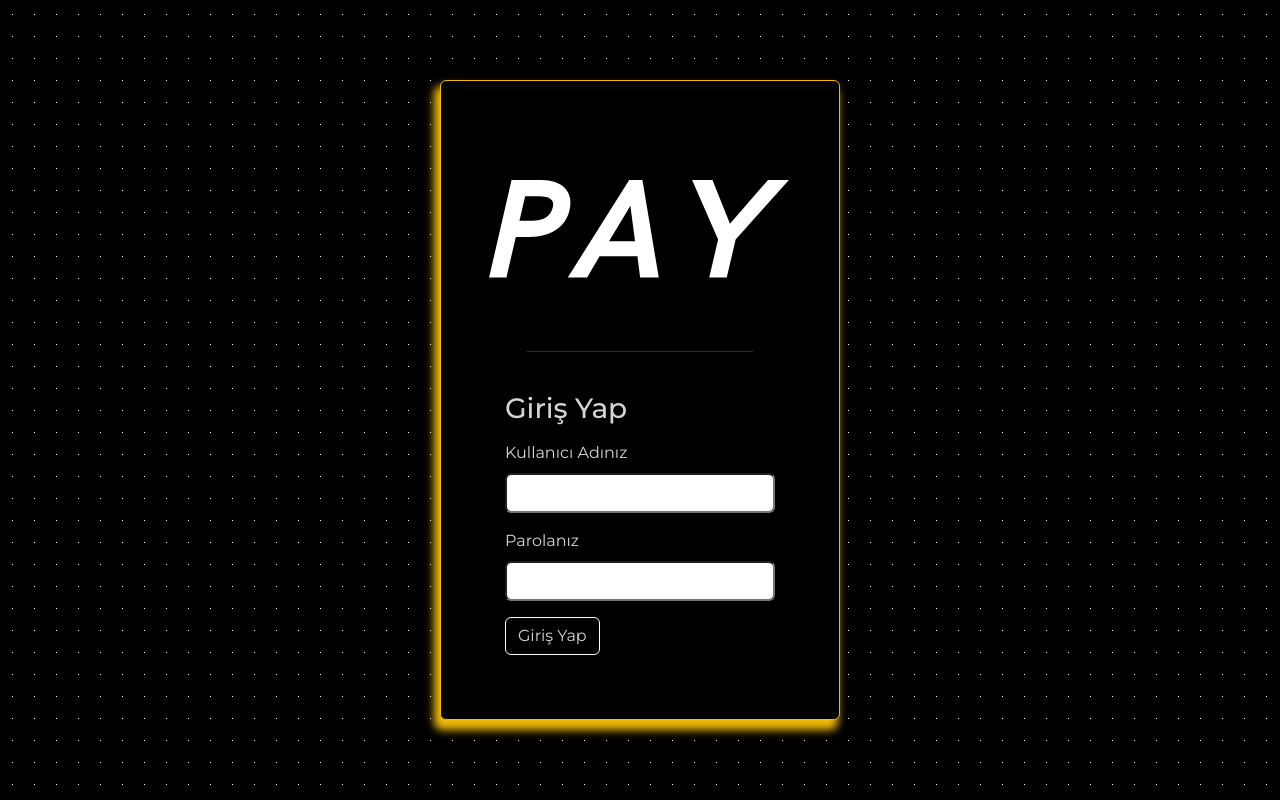
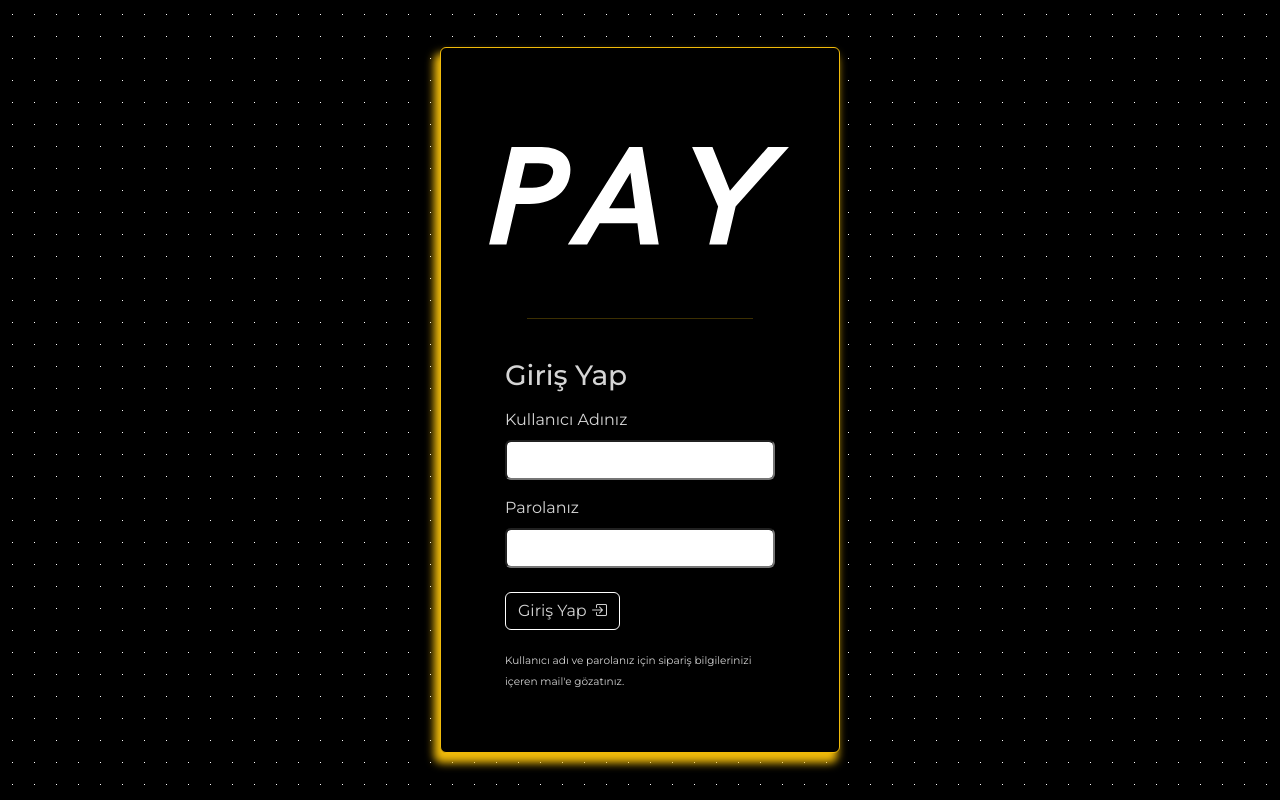
Before and after one commit to velitahaboyar/pay-app, a React (Vite) app in the folder pay-panel/: page / in a window 1280 px wide. Built offline with nearby package versions, Linux system fonts and the light colour scheme.

Commit message:
icons added to login button and sidebar links

```diff
--- a/pay-panel/src/Login.jsx
+++ b/pay-panel/src/Login.jsx
@@ -25,7 +25,10 @@ function Login({ setIsAuthenticated }) {
   return (
     <div className="d-flex justify-content-center align-items-center min-vh-100">
       <div className="row w-100 justify-content-center">
-        <div className="card border-tertiary bg-primary shadow-custom-3 p-5 col-xl-4 col-xxl-3 col-lg-6 col-md-8 col-sm-2" style={{ maxWidth: "400px", minWidth: "300px" }}>
+        <div
+          className="card border-tertiary bg-primary shadow-custom-3 p-5 col-xl-4 col-xxl-3 col-lg-6 col-md-8 col-sm-2"
+          style={{ maxWidth: "400px", minWidth: "300px" }}
+        >
           <div className="my-4">
             <img
               src="/paylogoyeni.svg"
@@ -66,7 +69,7 @@ function Login({ setIsAuthenticated }) {
                 >
                   Parolanız
                 </label>
-                <div className="d-flex justify-content-center">
+                <div className="d-flex justify-content-center mb-2">
                   <input
                     type="password"
                     className="form-control "
@@ -75,12 +78,24 @@ function Login({ setIsAuthenticated }) {
                 </div>
               </div>
             </form>
-            <button
-              className="btn btn-outline-quaternary"
-              onClick={handleLogin}
+            <div className="mb-3">
+              <button
+                className="btn btn-outline-quaternary"
+                onClick={handleLogin}
+              >
+                Giriş Yap <i class="bi bi-box-arrow-in-right"></i>
+              </button>
+            </div>
+
+            <div
+              className="text-primary"
+              style={{ fontSize: "14px" }}
             >
-              Giriş Yap
-            </button>
+              <sub>
+                Kullanıcı adı ve parolanız için sipariş bilgilerinizi içeren
+                mail'e gözatınız.
+              </sub>
+            </div>
           </div>
         </div>
       </div>
--- a/pay-panel/src/components/Header.jsx
+++ b/pay-panel/src/components/Header.jsx
@@ -1,7 +1,18 @@
-import React from "react";
+// import React, { useEffect } from "react";
+// import { Navigate, useNavigate } from "react-router-dom";
 
 function Header() {
-  const name = localStorage.getItem("userName");
+    const name = localStorage.getItem("userName");
+  //   const Navigate = useNavigate();
+
+  //   useEffect(() => {
+  //     if (
+  //       localStorage.getItem("userName") == "undefined" ||
+  //       localStorage.getItem("userName") === null
+  //     ) {
+  //       Navigate("/");
+  //     }
+  //   });
 
   return (
     <nav className="bg-primary navbar w-100 shadow-custom">
--- a/pay-panel/src/components/Sidebar.jsx
+++ b/pay-panel/src/components/Sidebar.jsx
@@ -3,26 +3,29 @@ import "../css/sidebar.css";
 
 function Sidebar() {
   return (
-    <div className="d-flex flex-column shadow-custom" style={{height:"100%"}}>
+    <div
+      className="d-flex flex-column shadow-custom"
+      style={{ height: "100%" }}
+    >
       <div className="bg-primary d-flex p-3 flex-grow-1 w-100 text-primary">
         <div id="nav-links" className="navbar-collapse mt-4">
           <ul className="navbar-nav text-center">
             <li className="nav-item">
               <a href="/Homepage" className="nav-link text-primary">
-                Ana Sayfa
+                Ana Sayfa <i className="bi bi-house text-tertiary"></i>
               </a>
             </li>
             <hr className="text-tertiary w-75 align-self-center" />
 
             <li className="nav-item">
               <a href="/Newdata" className="nav-link text-primary">
-                Komisyon Ekle
+                Komisyon Ekle <i className="bi bi-person-plus text-tertiary" width="50px"></i>
               </a>
             </li>
             <hr className="text-tertiary w-75 align-self-center" />
             <li className="nav-item">
               <a href="/Showdata" className="nav-link text-primary">
-                Görüntüle
+                Komisyonları Görüntüle <i className="bi bi-eye text-tertiary"></i>
               </a>
             </li>
             <hr className="text-tertiary w-75 align-self-center" />
@@ -35,10 +38,10 @@ function Sidebar() {
                 id="exit-button"
               >
                 <button
-                  className="btn btn-outline-tertiary "
+                  className="btn btn-outline-tertiary"
                   id="btn-hover-none"
                 >
-                  Çıkış Yap
+                  Çıkış Yap <i className="bi bi-door-open"></i>
                 </button>
               </a>
             </li>
```
Also changed, not shown: pay-panel/src/css/bootstrap5.3.3.css.
